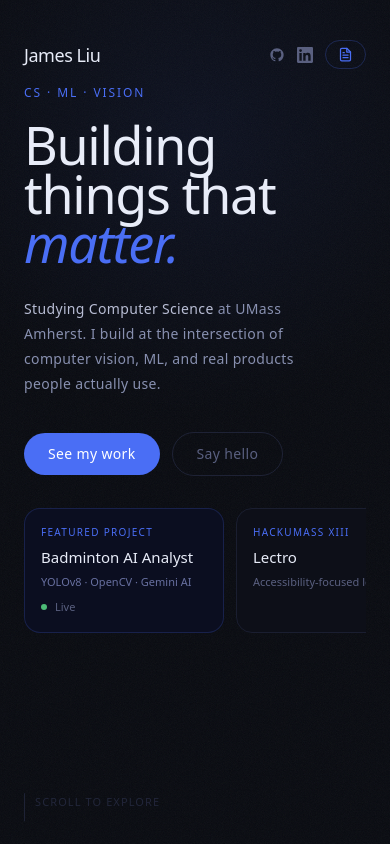
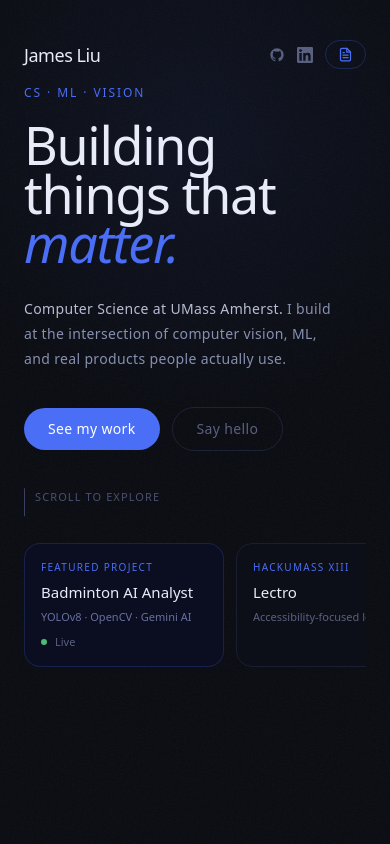
Before and after one commit to jameshualiu/jameshualiu.me, a Next.js app: page / in a window 390 px wide. Shown: the top 844 px of the page. Built offline with nearby package versions, Linux system fonts and the light colour scheme; a web font is replaced by a local one.

Commit message:
feat: add framer-motion animations and mobile responsiveness

```diff
--- a/app/globals.css
+++ b/app/globals.css
@@ -1,6 +1,10 @@
 @import "tailwindcss";
+
+/* @theme inline {
+  --font-playfair: var(--font-instrument);
+  --font-outfit: var(--font-dm-sans);
+} */
 
 html {
   scroll-behavior: smooth;
-  /* background-color: #080a10; */
 }
--- a/app/layout.tsx
+++ b/app/layout.tsx
@@ -1,5 +1,10 @@
 import "./globals.css";
-import { Playfair_Display, Outfit } from "next/font/google";
+import {
+  Playfair_Display,
+  Outfit,
+  Instrument_Serif,
+  DM_Sans,
+} from "next/font/google";
 
 const playfair = Playfair_Display({
   subsets: ["latin"],
@@ -9,6 +14,19 @@ const playfair = Playfair_Display({
 const outfit = Outfit({
   subsets: ["latin"],
   variable: "--font-outfit",
+  weight: ["300", "400", "500"],
+});
+
+const instrumentSerif = Instrument_Serif({
+  subsets: ["latin"],
+  weight: "400",
+  style: ["normal", "italic"],
+  variable: "--font-instrument",
+});
+
+const dmSans = DM_Sans({
+  subsets: ["latin"],
+  variable: "--font-dm-sans",
   weight: ["300", "400", "500"],
 });
 
--- a/components/Hero.tsx
+++ b/components/Hero.tsx
@@ -22,7 +22,16 @@ function LinkedInIcon() {
 
 function ResumeIcon() {
   return (
-    <svg width="15" height="15" viewBox="0 0 24 24" fill="none" stroke="currentColor" strokeWidth="2" strokeLinecap="round" strokeLinejoin="round">
+    <svg
+      width="15"
+      height="15"
+      viewBox="0 0 24 24"
+      fill="none"
+      stroke="currentColor"
+      strokeWidth="2"
+      strokeLinecap="round"
+      strokeLinejoin="round"
+    >
       <path d="M14 2H6a2 2 0 0 0-2 2v16a2 2 0 0 0 2 2h12a2 2 0 0 0 2-2V8z" />
       <polyline points="14 2 14 8 20 8" />
       <line x1="16" y1="13" x2="8" y2="13" />
@@ -34,7 +43,11 @@ function ResumeIcon() {
 
 const lineVariants = {
   hidden: { opacity: 0, y: 28 },
-  visible: { opacity: 1, y: 0, transition: { duration: 0.6, ease: [0.25, 0.1, 0.25, 1] as const } },
+  visible: {
+    opacity: 1,
+    y: 0,
+    transition: { duration: 0.6, ease: [0.25, 0.1, 0.25, 1] as const },
+  },
 };
 
 const headlineVariants = {
@@ -70,10 +83,22 @@ export default function Hero() {
         </ul>
 
         <div className="flex items-center gap-3">
-          <Link href="https://github.com/jameshualiu" target="_blank" rel="noopener noreferrer" className="text-[#5a6080] hover:text-[#e8ecf8] transition-colors duration-200" aria-label="GitHub">
+          <Link
+            href="https://github.com/jameshualiu"
+            target="_blank"
+            rel="noopener noreferrer"
+            className="text-[#5a6080] hover:text-[#e8ecf8] transition-colors duration-200"
+            aria-label="GitHub"
+          >
             <GitHubIcon />
           </Link>
-          <Link href="https://linkedin.com/in/jameshualiu" target="_blank" rel="noopener noreferrer" className="text-[#5a6080] hover:text-[#e8ecf8] transition-colors duration-200" aria-label="LinkedIn">
+          <Link
+            href="https://linkedin.com/in/jameshualiu"
+            target="_blank"
+            rel="noopener noreferrer"
+            className="text-[#5a6080] hover:text-[#e8ecf8] transition-colors duration-200"
+            aria-label="LinkedIn"
+          >
             <LinkedInIcon />
           </Link>
           <Link
@@ -107,8 +132,12 @@ export default function Hero() {
             initial="hidden"
             animate="visible"
           >
-            <motion.span className="block" variants={lineVariants}>Building</motion.span>
-            <motion.span className="block" variants={lineVariants}>things that</motion.span>
+            <motion.span className="block" variants={lineVariants}>
+              Building
+            </motion.span>
+            <motion.span className="block" variants={lineVariants}>
+              things that
+            </motion.span>
             <motion.span className="block" variants={lineVariants}>
               <em className="text-[#4a6ef5]">matter.</em>
             </motion.span>
@@ -120,13 +149,15 @@ export default function Hero() {
             animate={{ opacity: 1, y: 0 }}
             transition={{ duration: 0.5, ease: "easeOut", delay: 0.62 }}
           >
-            <span className="text-[#b8bdd4] font-normal">Studying Computer Science</span>{" "}
-            at UMass Amherst. I build at the intersection of computer vision,
-            ML, and real products people actually use.
+            <span className="text-[#b8bdd4] font-normal">
+              Computer Science at UMass Amherst.
+            </span>{" "}
+            I build at the intersection of computer vision, ML, and real
+            products people actually use.
           </motion.p>
 
           <motion.div
-            className="flex items-center gap-3 mb-8 sm:mb-0"
+            className="flex items-center gap-3"
             initial={{ opacity: 0, y: 16 }}
             animate={{ opacity: 1, y: 0 }}
             transition={{ duration: 0.5, ease: "easeOut", delay: 0.74 }}
@@ -146,6 +177,26 @@ export default function Hero() {
               Say hello
             </MotionLink>
           </motion.div>
+
+          <motion.div
+            className="flex items-center gap-2.5 mt-8 mb-8 sm:mb-0"
+            initial={{ opacity: 0 }}
+            animate={{ opacity: 1 }}
+            transition={{ duration: 0.5, delay: 0.9 }}
+          >
+            <motion.div
+              className="w-px h-7 bg-[#3a4060]"
+              animate={{ y: [0, 6, 0] }}
+              transition={{
+                duration: 1.8,
+                repeat: Infinity,
+                ease: "easeInOut",
+              }}
+            />
+            <span className="text-[#4a5070] text-[11px] uppercase tracking-[0.1em]">
+              Scroll to explore
+            </span>
+          </motion.div>
         </div>
 
         {/* Mobile: horizontal scroll strip */}
@@ -157,50 +208,64 @@ export default function Hero() {
           transition={{ duration: 0.5, delay: 0.86 }}
         >
           <div className="min-w-[200px] bg-[#0b0e20] border border-[#4a6ef5]/20 rounded-2xl p-4 flex-shrink-0">
-            <p className="text-[#4a6ef5] text-[10px] uppercase tracking-[0.13em] font-medium mb-2">Featured project</p>
-            <h3 className="font-playfair text-[#e8ecf8] text-[15px] leading-tight mb-1.5">Badminton AI Analyst</h3>
-            <p className="text-[#6870a0] text-[11px] leading-relaxed font-light">YOLOv8 · OpenCV · Gemini AI</p>
+            <p className="text-[#4a6ef5] text-[10px] uppercase tracking-[0.13em] font-medium mb-2">
+              Featured project
+            </p>
+            <h3 className="font-playfair text-[#e8ecf8] text-[15px] leading-tight mb-1.5">
+              Badminton AI Analyst
+            </h3>
+            <p className="text-[#6870a0] text-[11px] leading-relaxed font-light">
+              YOLOv8 · OpenCV · Gemini AI
+            </p>
             <div className="flex items-center gap-2 mt-2">
               <span className="w-1.5 h-1.5 rounded-full bg-[#4dbd78] animate-pulse" />
               <span className="text-[#5a6080] text-[11px]">Live</span>
             </div>
           </div>
           <div className="min-w-[180px] bg-[#0d0f18] border border-[#1a1e30] rounded-2xl p-4 flex-shrink-0">
-            <p className="text-[#4a6ef5] text-[10px] uppercase tracking-[0.13em] font-medium mb-2">HackUMass XIII</p>
-            <h3 className="font-playfair text-[#e8ecf8] text-[15px] leading-tight mb-1.5">Lectro</h3>
-            <p className="text-[#5a6080] text-[11px] leading-relaxed font-light">Accessibility-focused lecture tool</p>
+            <p className="text-[#4a6ef5] text-[10px] uppercase tracking-[0.13em] font-medium mb-2">
+              HackUMass XIII
+            </p>
+            <h3 className="font-playfair text-[#e8ecf8] text-[15px] leading-tight mb-1.5">
+              Lectro
+            </h3>
+            <p className="text-[#5a6080] text-[11px] leading-relaxed font-light">
+              Accessibility-focused lecture tool
+            </p>
           </div>
         </motion.div>
 
         {/* Desktop: stacked */}
         <div className="hidden sm:flex sm:flex-col sm:items-end sm:gap-4">
           <div className="w-60 bg-[#0b0e20] border border-[#4a6ef5]/20 rounded-2xl p-5">
-            <p className="text-[#4a6ef5] text-[10px] uppercase tracking-[0.13em] font-medium mb-2">Featured project</p>
-            <h3 className="font-playfair text-[#e8ecf8] text-[17px] leading-tight mb-1.5">Badminton AI Analyst</h3>
-            <p className="text-[#6870a0] text-[11px] leading-relaxed font-light">YOLOv8 · OpenCV · Gemini AI<br />Real-time court tracking</p>
+            <p className="text-[#4a6ef5] text-[10px] uppercase tracking-[0.13em] font-medium mb-2">
+              Featured project
+            </p>
+            <h3 className="font-playfair text-[#e8ecf8] text-[17px] leading-tight mb-1.5">
+              Badminton AI Analyst
+            </h3>
+            <p className="text-[#6870a0] text-[11px] leading-relaxed font-light">
+              YOLOv8 · OpenCV · Gemini AI
+              <br />
+              Real-time court tracking
+            </p>
             <div className="flex items-center gap-2 mt-2">
               <span className="w-1.5 h-1.5 rounded-full bg-[#4dbd78] animate-pulse" />
               <span className="text-[#5a6080] text-[11px]">Live</span>
             </div>
           </div>
           <div className="w-[220px] bg-[#0d0f18] border border-[#1a1e30] rounded-2xl p-5">
-            <p className="text-[#4a6ef5] text-[10px] uppercase tracking-[0.13em] font-medium mb-2">HackUMass XIII</p>
-            <h3 className="font-playfair text-[#e8ecf8] text-[17px] leading-tight mb-1.5">Lectro</h3>
-            <p className="text-[#5a6080] text-[11px] leading-relaxed font-light">Accessibility-focused lecture tool</p>
+            <p className="text-[#4a6ef5] text-[10px] uppercase tracking-[0.13em] font-medium mb-2">
+              HackUMass XIII
+            </p>
+            <h3 className="font-playfair text-[#e8ecf8] text-[17px] leading-tight mb-1.5">
+              Lectro
+            </h3>
+            <p className="text-[#5a6080] text-[11px] leading-relaxed font-light">
+              Accessibility-focused lecture tool
+            </p>
           </div>
         </div>
-      </div>
-
-      {/* Scroll hint */}
-      <div className="absolute bottom-7 left-6 sm:left-12 flex items-center gap-2.5">
-        <motion.div
-          className="w-px h-7 bg-[#1e2235]"
-          animate={{ y: [0, 6, 0] }}
-          transition={{ duration: 1.8, repeat: Infinity, ease: "easeInOut" }}
-        />
-        <span className="text-[#22263a] text-[11px] uppercase tracking-[0.1em]">
-          Scroll to explore
-        </span>
       </div>
     </section>
   );
--- a/tailwind.config.ts
+++ /dev/null
@@ -1,12 +0,0 @@
-import type { Config } from "tailwindcss";
-
-export default {
-  theme: {
-    extend: {
-      fontFamily: {
-        playfair: ["var(--font-playfair)"],
-        outfit: ["var(--font-outfit)"],
-      },
-    },
-  },
-} satisfies Config;
```
